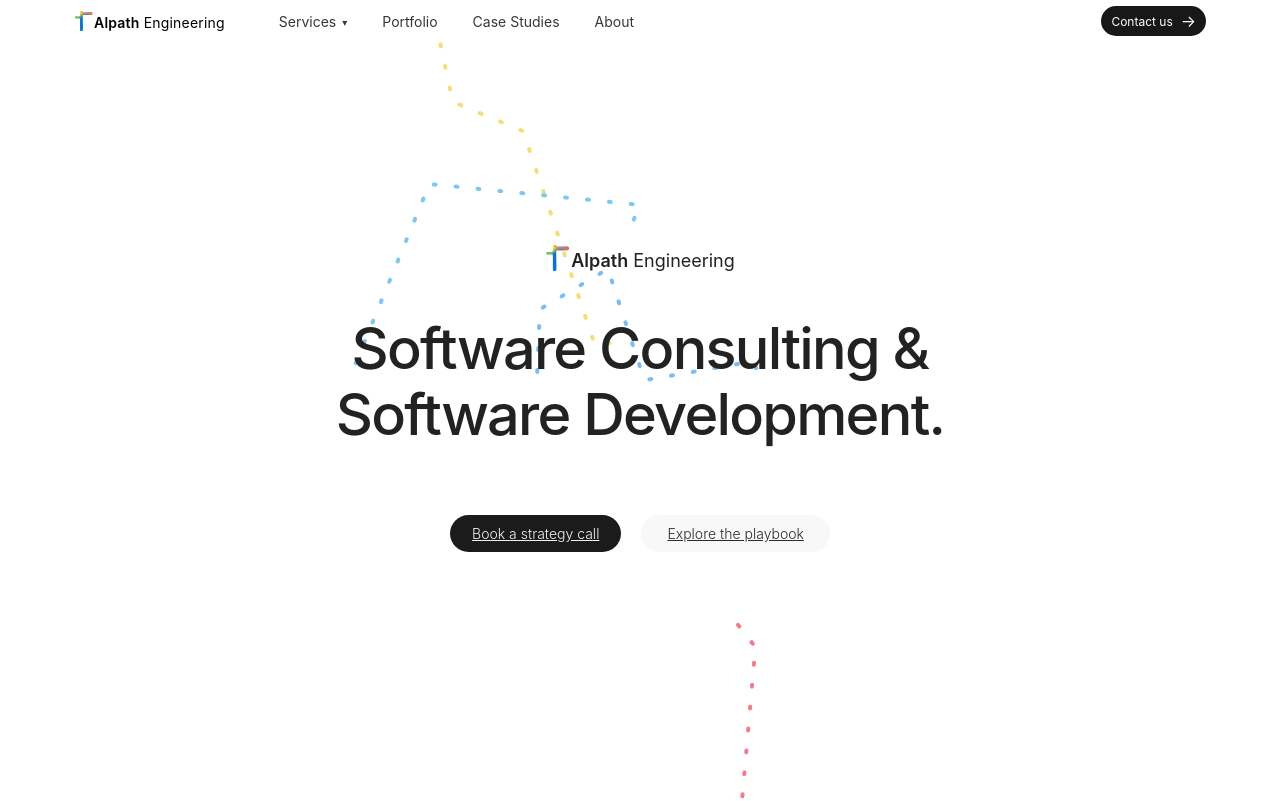
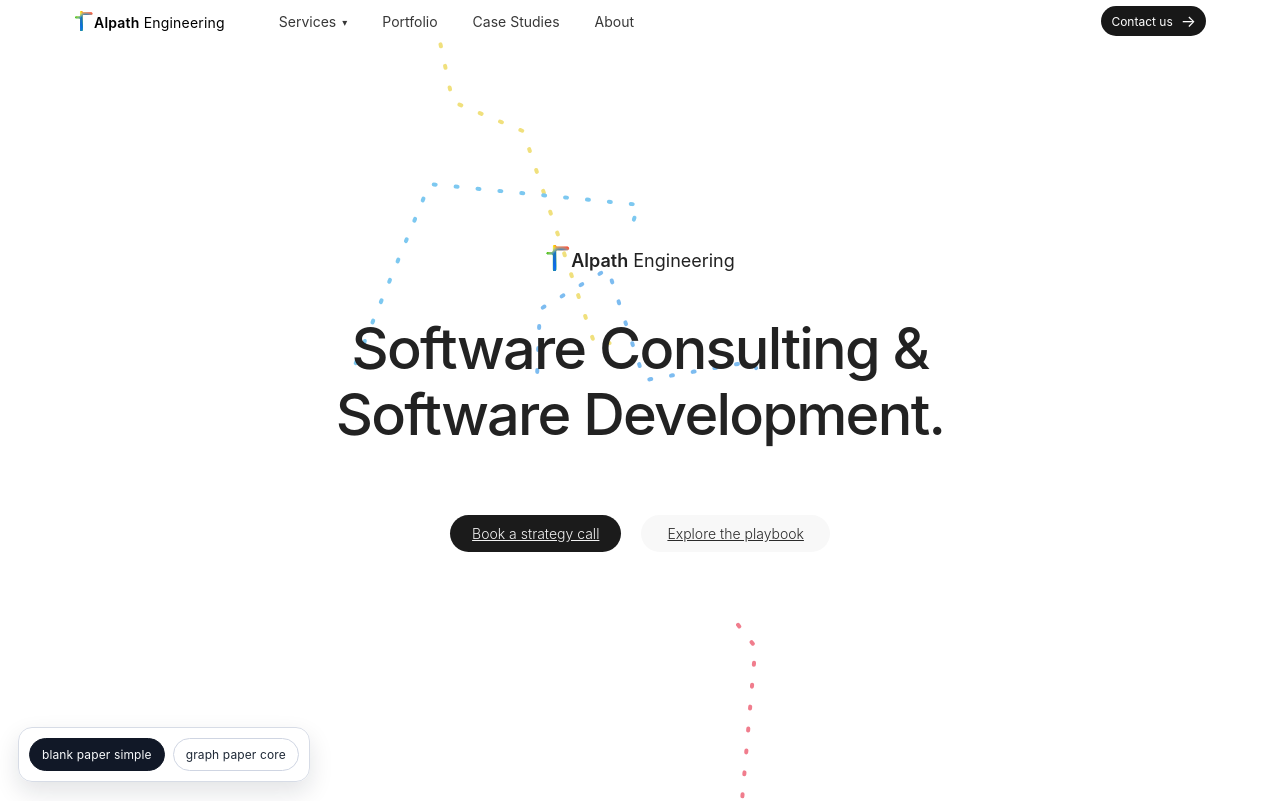
Before and after one commit to puleri/alpath, a Next.js app: page / in a window 1280 px wide. Shown: the top 801 px of the page. Built offline with nearby package versions, Linux system fonts and the light colour scheme; a web font is replaced by a local one.

Commit message:
Add sitewide style switcher and graph-paper theme system

```diff
--- /dev/null
+++ b/src/app/components/StyleSwitcher.jsx
@@ -0,0 +1,44 @@
+"use client";
+
+import { useEffect, useState } from "react";
+
+const THEMES = [
+  { id: "blank-paper-simple", label: "blank paper simple" },
+  { id: "graph-paper-core", label: "graph paper core" },
+];
+
+export default function StyleSwitcher() {
+  const [theme, setTheme] = useState("blank-paper-simple");
+
+  useEffect(() => {
+    const savedTheme = window.localStorage.getItem("alpath-theme");
+    const initialTheme = THEMES.some((item) => item.id === savedTheme)
+      ? savedTheme
+      : "blank-paper-simple";
+
+    setTheme(initialTheme);
+    document.body.dataset.theme = initialTheme;
+  }, []);
+
+  const applyTheme = (nextTheme) => {
+    setTheme(nextTheme);
+    document.body.dataset.theme = nextTheme;
+    window.localStorage.setItem("alpath-theme", nextTheme);
+  };
+
+  return (
+    <div className="style-switcher" role="group" aria-label="Site style switcher">
+      {THEMES.map((option) => (
+        <button
+          key={option.id}
+          type="button"
+          className={`style-switcher-button ${theme === option.id ? "is-active" : ""}`}
+          onClick={() => applyTheme(option.id)}
+          aria-pressed={theme === option.id}
+        >
+          {option.label}
+        </button>
+      ))}
+    </div>
+  );
+}
--- a/src/app/globals.css
+++ b/src/app/globals.css
@@ -3879,3 +3879,103 @@
   align-items: center;
 }
 }
+.style-switcher {
+  position: fixed;
+  left: 18px;
+  bottom: 18px;
+  z-index: 150;
+  display: flex;
+  gap: 8px;
+  padding: 10px;
+  border: 1px solid #d7dce6;
+  border-radius: 14px;
+  background: rgba(255, 255, 255, 0.92);
+  backdrop-filter: blur(8px);
+  box-shadow: 0 10px 25px rgba(15, 23, 42, 0.12);
+}
+
+.style-switcher-button {
+  border: 1px solid #cfd5e2;
+  background: #ffffff;
+  color: #1f2937;
+  border-radius: 999px;
+  font: inherit;
+  font-size: 12px;
+  letter-spacing: 0.01em;
+  cursor: pointer;
+  padding: 8px 12px;
+  text-transform: lowercase;
+}
+
+.style-switcher-button.is-active {
+  background: #111827;
+  color: #f8fafc;
+  border-color: #111827;
+}
+
+body[data-theme="graph-paper-core"] {
+  background-color: #f7f8fc;
+  background-image:
+    linear-gradient(rgba(59, 79, 130, 0.11) 1px, transparent 1px),
+    linear-gradient(90deg, rgba(59, 79, 130, 0.11) 1px, transparent 1px),
+    linear-gradient(rgba(59, 79, 130, 0.18) 1px, transparent 1px),
+    linear-gradient(90deg, rgba(59, 79, 130, 0.18) 1px, transparent 1px);
+  background-size: 28px 28px, 28px 28px, 112px 112px, 112px 112px;
+  background-position: -1px -1px;
+}
+
+body[data-theme="graph-paper-core"] .hero-video-backdrop,
+body[data-theme="graph-paper-core"] .cta-card-dark,
+body[data-theme="graph-paper-core"] .portfolio-card,
+body[data-theme="graph-paper-core"] .service-card,
+body[data-theme="graph-paper-core"] .case-study-feature,
+body[data-theme="graph-paper-core"] .contact-panel,
+body[data-theme="graph-paper-core"] .docs-card,
+body[data-theme="graph-paper-core"] .dashboard-card,
+body[data-theme="graph-paper-core"] .web-services-card,
+body[data-theme="graph-paper-core"] .bento-card {
+  background-image:
+    linear-gradient(rgba(61, 88, 146, 0.07) 1px, transparent 1px),
+    linear-gradient(90deg, rgba(61, 88, 146, 0.07) 1px, transparent 1px);
+  background-size: 22px 22px;
+  border-style: solid;
+  border-color: rgba(74, 102, 162, 0.45);
+}
+
+body[data-theme="graph-paper-core"] section,
+body[data-theme="graph-paper-core"] article,
+body[data-theme="graph-paper-core"] .cta-card,
+body[data-theme="graph-paper-core"] .our-work-subnav-wrap,
+body[data-theme="graph-paper-core"] .footer {
+  position: relative;
+}
+
+body[data-theme="graph-paper-core"] section::after,
+body[data-theme="graph-paper-core"] article::after {
+  content: "";
+  position: absolute;
+  width: 14px;
+  height: 14px;
+  border: 1px solid rgba(48, 72, 130, 0.45);
+  background: rgba(255, 255, 255, 0.85);
+  top: -6px;
+  right: 6%;
+  pointer-events: none;
+}
+
+body[data-theme="graph-paper-core"] article:nth-of-type(3n)::after,
+body[data-theme="graph-paper-core"] section:nth-of-type(4n)::after {
+  width: 24px;
+  height: 4px;
+  border-width: 0;
+  background: rgba(48, 72, 130, 0.6);
+}
+
+@media (max-width: 720px) {
+  .style-switcher {
+    right: 14px;
+    left: 14px;
+    bottom: 14px;
+    justify-content: center;
+  }
+}
--- a/src/app/layout.js
+++ b/src/app/layout.js
@@ -2,6 +2,7 @@
 import "./globals.css";
 import NavigationBar from "./components/NavigationBar";
 import Footer from "./components/Footer";
+import StyleSwitcher from "./components/StyleSwitcher";
 
 export const metadata = {
   title: {
@@ -42,10 +43,11 @@
       <head>
         <meta name="apple-mobile-web-app-title" content="Alpath Engineering" />
       </head>
-      <body>
+      <body data-theme="blank-paper-simple">
         <NavigationBar />
         {children}
         <Footer />
+        <StyleSwitcher />
       </body>
     </html>
   );
```
